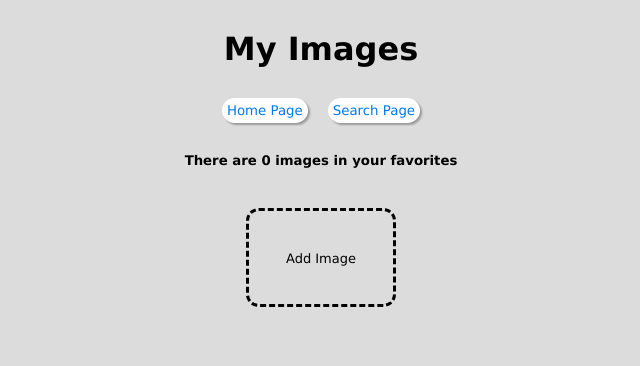
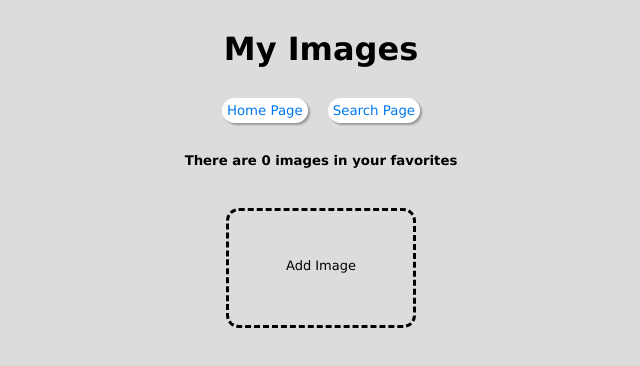
Before and after one commit to MatanAv/gallery-management, a React (Create React App) app: page /home in a window 1280 px wide. Shown: the top 366 px of the page, without its empty margins (319-959 px from the left). Built offline with nearby package versions, Linux system fonts and the light colour scheme.

Commit message:
Added Constants.js

```diff
--- a/src/App.js
+++ b/src/App.js
@@ -1,17 +1,11 @@
 import { useState, useEffect } from "react";
 import { BrowserRouter as Router, Route, Switch } from "react-router-dom";
+import { API, LOCAL_STORAGE_KEY } from "./Constants";
 import axios from "axios";
 import Header from "./components/Header";
 import NavBar from "./components/NavBar";
 import HomePage from "./components/HomePage";
 import SearchPage from "./components/SearchPage";
-
-const LOCAL_STORAGE_KEY = "favs";
-
-const API = {
-  url: "https://pixabay.com/api",
-  key: "23048158-b0f008045508100619ab90fab",
-};
 
 const App = () => {
   const [search, setSearch] = useState({
@@ -88,17 +82,6 @@ const App = () => {
           <Switch>
             <Route
               exact
-              path={["/", "/home"]}
-              render={(props) => (
-                <HomePage
-                  favImgs={favImgs}
-                  removeFromFavs={removeFromFavs}
-                  {...props}
-                />
-              )}
-            ></Route>
-            <Route
-              exact
               path='/search'
               render={(props) => (
                 <SearchPage
@@ -106,6 +89,15 @@ const App = () => {
                   fetchImages={fetchImages}
                   addToFavs={addToFavs}
                   favList={favImgs}
+                  {...props}
+                />
+              )}
+            ></Route>
+            <Route
+              render={(props) => (
+                <HomePage
+                  favImgs={favImgs}
+                  removeFromFavs={removeFromFavs}
                   {...props}
                 />
               )}
--- /dev/null
+++ b/src/Constants.js
@@ -0,0 +1,6 @@
+export const API = {
+  url: "https://pixabay.com/api",
+  key: "23048158-b0f008045508100619ab90fab",
+};
+
+export const LOCAL_STORAGE_KEY = "favs";
--- a/src/components/ImageBox.js
+++ b/src/components/ImageBox.js
@@ -12,7 +12,7 @@ const ImageBox = ({ imgLink, btnText, btnOnClick, owner, disabled }) => {
         onMouseOver={() => setShow("visible")}
         onMouseLeave={() => setShow("hidden")}
       >
-        <img src={imgLink} width='150' height='99' alt='' title={owner} />
+        <img src={imgLink} width='190' height='120' alt='' title={owner} />
         <div style={{ visibility: show }}>
           <Button
             text={disabled ? "Added" : `${btnText}`}
--- a/src/index.css
+++ b/src/index.css
@@ -36,6 +36,7 @@ body {
   border-style: none;
   border-radius: 6vw;
   padding: 5px 5px;
+  cursor: pointer;
 }
 
 .btn-disabled {
@@ -67,35 +68,35 @@ body {
 
 .img-item {
   display: inline-block;
-  padding: 20px;
+  padding: 18px;
 }
 
 .add-img-box {
   display: inline-block;
   cursor: pointer;
-  width: 150px;
-  height: 99px;
+  width: 190px;
+  height: 120px;
   border-radius: 1vw;
   border: 3px dashed black;
 }
 
 .add-img-box span {
   position: relative;
-  top: 37px;
+  top: 44px;
   font-size: 13px;
   color: black;
 }
 
 .img-box {
   position: relative;
-  width: 150px;
-  height: 99px;
+  width: 190px;
+  height: 120px;
 }
 
 .img-box button {
   position: absolute;
   width: 44%;
-  top: 36px;
+  top: 47px;
   right: 28%;
   opacity: 0.9;
 }
```
